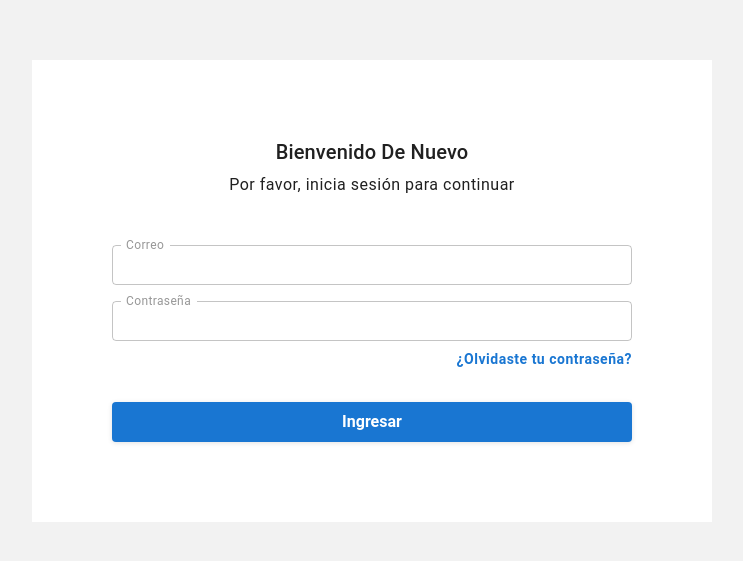
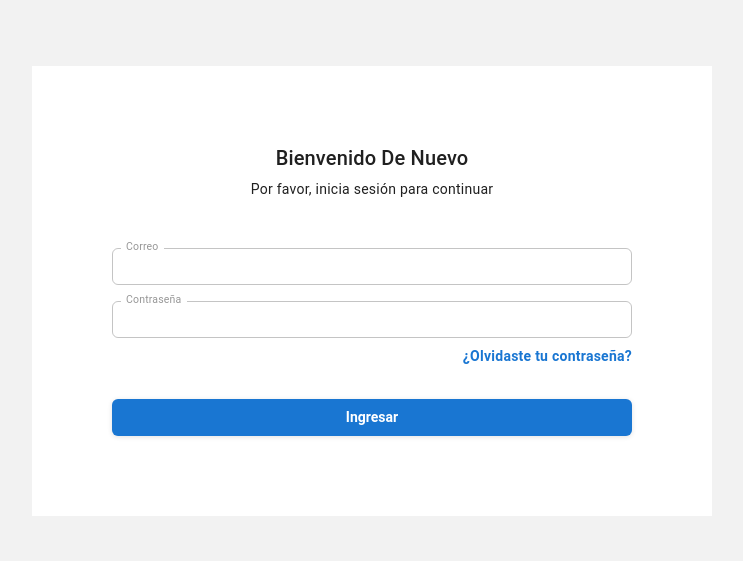
Before and after one commit to Jare9716/currency-exchange, a Next.js app: page /login in a window 1280 px wide. Shown: the part 109-670 px from the top of the page, without its empty margins (268-1011 px from the left). Built offline with nearby package versions, Linux system fonts and the light colour scheme; no server answers; some icons are missing; what @mui/material-nextjs would draw is missing.

Commit message:
feat: refine theme system, align typography, and add light/dark toggle

```diff
--- a/src/app/layout.tsx
+++ b/src/app/layout.tsx
@@ -1,6 +1,7 @@
 import type { Metadata } from "next";
 import { Geist, Geist_Mono } from "next/font/google";
 import { AppRouterCacheProvider } from "@mui/material-nextjs/v15-appRouter";
+import InitColorSchemeScript from "@mui/material/InitColorSchemeScript";
 import "@/presentation/styles/globals.css";
 import { ThemeRegistry } from "@/presentation/styles/theme/ThemeRegistry";
 
@@ -28,8 +29,9 @@ export default function RootLayout({
   children: React.ReactNode;
 }>) {
   return (
-    <html lang="en">
+    <html lang="en" suppressHydrationWarning>
       <body className={`${geistSans.variable} ${geistMono.variable}`}>
+        <InitColorSchemeScript />
         <AppRouterCacheProvider>
           <ThemeRegistry>
             {children}
--- a/src/presentation/styles/theme/theme.ts
+++ b/src/presentation/styles/theme/theme.ts
@@ -2,32 +2,49 @@
 
 import { createTheme } from "@mui/material/styles";
 
+// Module augmentation to allow custom header and sidebar background fields in typescript
+declare module "@mui/material/styles" {
+  interface TypeBackground {
+    header: string;
+    sidebar: string;
+  }
+}
+
 export const theme = createTheme({
+  cssVariables: {
+    colorSchemeSelector: "class",
+  },
+  colorSchemes: {
+    light: {
       palette: {
         primary: {
           main: "#1976d2", // components/button/primary
-      contrastText: "#ffffff", // Use white for better contrast on dark blue instead of Figma's components/icon/on-primary which was dark gray
+          dark: "#1565c0", // primary-dark
+          light: "#e3f2fd", // primary-light
         },
         background: {
           default: "#f2f2f2", // surface/secondary
           paper: "#ffffff", // surface/primary
+          header: "#0d1b2a", // Navy brand top bar background
+          sidebar: "#1a2744", // Medium navy brand sidebar background
         },
         text: {
           primary: "#202020", // text/primary
           secondary: "#979797", // text/contrast
         },
-    success: {
-      main: "#388e3c", // components/chip/succes
-      contrastText: "#ffffff",
       },
-    error: {
-      main: "#d32f2f", // components/chip/error
-      contrastText: "#ffffff",
     },
-    warning: {
-      main: "#e64a19", // components/chip/warning
-      contrastText: "#ffffff",
+    dark: {
+      palette: {
+        background: {
+          header: "#0a1120", // Dark mode navy header
+          sidebar: "#121b2d", // Dark mode deep navy-gray sidebar
         },
+      },
+    },
+  },
+  shape: {
+    borderRadius: 8, // Cards, Dialogs, Modals get 8px radius
   },
   typography: {
     fontFamily: '"Roboto", "Inter", "Helvetica", "Arial", sans-serif',
@@ -42,8 +59,8 @@ export const theme = createTheme({
       letterSpacing: "0.1px",
     },
     h3: {
-      fontSize: "16px", // font/size/md
-      fontWeight: 500,
+      fontSize: "15px", // Matches card/box titles (.card-title)
+      fontWeight: 600,
       letterSpacing: "0.15px",
     },
     h4: {
@@ -60,19 +77,19 @@ export const theme = createTheme({
       fontWeight: 600,
     },
     body1: {
-      fontSize: "16px",
-      fontWeight: 400,
-      letterSpacing: "0.5px",
-    },
-    body2: {
-      fontSize: "14px",
+      fontSize: "14px", // Scales standard text to mockup's 14px default
       fontWeight: 400,
       letterSpacing: "0.25px",
     },
+    body2: {
+      fontSize: "13px", // Scales tables & secondary text to mockup's 13px default
+      fontWeight: 400,
+      letterSpacing: "0.2px",
+    },
     button: {
-      fontSize: "16px",
+      fontSize: "14px", // Scales button labels to mockup's 14px default
       fontWeight: 600,
-      textTransform: "none", // Typical for modern designs to not force uppercase
+      textTransform: "none",
     },
   },
   components: {
@@ -82,6 +99,13 @@ export const theme = createTheme({
         variant: "outlined",
       },
     },
+    MuiOutlinedInput: {
+      styleOverrides: {
+        root: {
+          borderRadius: "6px", // Inputs get 6px radius
+        },
+      },
+    },
     MuiButton: {
       defaultProps: {
         size: "medium",
@@ -89,6 +113,7 @@ export const theme = createTheme({
       styleOverrides: {
         root: {
           boxShadow: "none",
+          borderRadius: "6px", // Buttons get 6px radius
         },
         contained: {
           boxShadow: "0px 1px 5px 0px rgba(0,0,0,0.12)",
@@ -99,6 +124,9 @@ export const theme = createTheme({
       styleOverrides: {
         root: {
           backgroundImage: "none",
+          "&.MuiPaper-elevation1": {
+            boxShadow: "0 1px 4px rgba(0,0,0,0.10)", // Soft premium shadow from design system
+          },
         },
       },
     },
```
Also changed, not shown: src/presentation/components/features/customers/CustomerList.tsx (+8 -3 lines), src/presentation/components/features/exchange/CurrencyExchangeForm.tsx (+8 -3 lines), src/presentation/components/features/transactions/TransactionHistory.tsx (+8 -3 lines), src/presentation/components/layout/Header.tsx (+39 -8 lines), src/presentation/components/layout/Sidebar.tsx (+26 -3 lines), 1 other file (tests, documents, lock files or other folders). Lines whose indentation alone changed are shown as unchanged.
